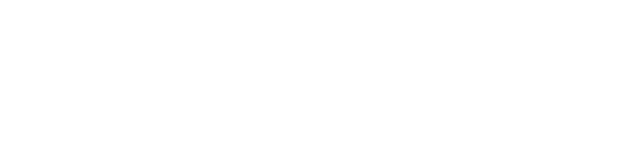
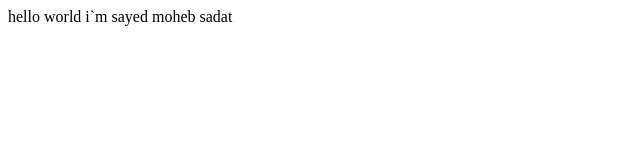
Before and after one commit to Sayedmohebsadat460/git, a plain HTML site: page index.html in a window 1280 px wide. Shown: the whole page, without its empty margins (0-640 px from the left). Drawn offline with Linux system fonts and the light colour scheme.

Commit message:
this are new changes
hello change

```diff
--- a/index.html
+++ b/index.html
@@ -6,6 +6,6 @@
     <title>Document</title>
 </head>
 <body>
-
+    hello world i`m sayed moheb sadat
 </body>
 </html>
```
